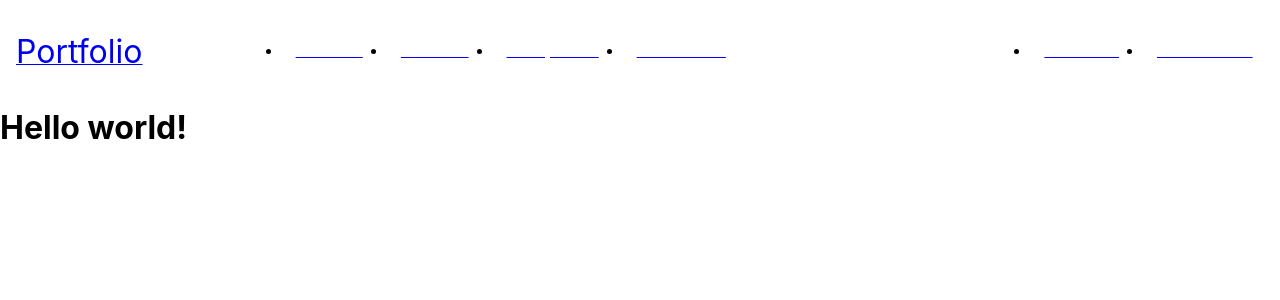
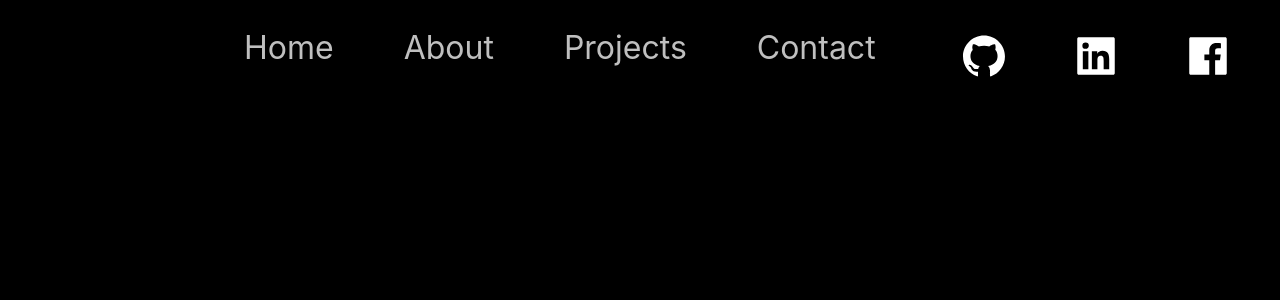
Before and after one commit to zamircohen/react_portfolio, a React (Create React App) app: page / in a window 1280 px wide. Shown: the top 300 px of the page. Built offline with nearby package versions, Linux system fonts and the light colour scheme.

Commit message:
Created a Header component with functional navigation bar

```diff
--- a/src/App.js
+++ b/src/App.js
@@ -1,15 +1,15 @@
 import React from 'react';
-import Header from './components/Header/Header';
-// import { Container } from './layout/Layout';
-
+import { Routes, Route } from 'react-router-dom';
+import StartPage from './pages/StartPage';
 
 function App() {
   return (
     <div>
-      {/* <Container> */}
-        <Header />
-        <h1> Hello world! </h1>
-      {/* </Container>     */}
+      <Routes>
+        <Route path="/" element={<StartPage/>} />
+      </Routes>
+        {/* <h1> Hello world! </h1>   */}
+
     </div>
   );
 }
--- /dev/null
+++ b/src/components/Header.jsx
@@ -0,0 +1,59 @@
+import React from 'react'
+import { Link } from 'react-router-dom';
+import { Wrapper, NavLink, Div1, Div2, Div3, Span, SocialIcons  } from './HeaderStyles';
+import { AiFillFacebook, AiFillGithub, AiFillLinkedin } from 'react-icons/ai';
+
+
+export default function Header() {
+    return (
+
+    <Wrapper>
+        <Div1>
+            {/* <Link to="/">
+                <a style={{ textDecoration: "none", display: "flex", alignItems: "center", color: "white", marginBottom: "20px" }}>
+                    <Span> Portfolio </Span>
+                </a>
+            </Link> */}
+        </Div1>
+
+        <Div2>
+            <li>
+                <Link style={{textDecoration: 'none'}} to="#home">
+                    <NavLink> Home </NavLink>
+                </Link>
+            </li>
+            <li>
+                <Link style={{textDecoration: 'none'}} to="#about">
+                    <NavLink> About </NavLink>
+                </Link>
+            </li>
+            <li>
+                <Link style={{textDecoration: 'none'}} to="#projects">
+                    <NavLink> Projects </NavLink>
+                </Link>
+            </li>
+            <li>
+                <Link style={{textDecoration: 'none'}} to="#contact">
+                    <NavLink> Contact </NavLink>
+                </Link>
+            </li>
+        </Div2>
+
+        <Div3>
+            <SocialIcons style={{textDecoration: 'none'}} to="https://github.com/zamircohen" target="_blank">
+                <AiFillGithub size="3rem"/>
+            </SocialIcons>
+
+            <SocialIcons style={{textDecoration: 'none'}} to="https://www.linkedin.com/in/zamircohen/" target="_blank">
+                <AiFillLinkedin size="3rem"/>
+            </SocialIcons>
+
+            <SocialIcons style={{textDecoration: 'none'}} to="https://www.linkedin.com/in/zamircohen/" target="_blank">
+                <AiFillFacebook size="3rem"/>
+            </SocialIcons>
+        </Div3>
+
+    </Wrapper>
+
+    )
+}
--- a/src/components/Header/Header.jsx
+++ /dev/null
@@ -1,52 +0,0 @@
-import React from 'react'
-import { Link } from 'react-router-dom';
-import { Wrapper, NavLink, Div1, Div2, Div3, Span  } from './HeaderStyles';
-
-const Header = () => (
-    <Wrapper>
-        <Div1>
-            <Link href="/">
-                    <Span> Portfolio </Span>
-            </Link>
-        </Div1>
-
-        <Div2>
-            <li>
-                <Link href="#home">
-                    <NavLink> Home </NavLink>
-                </Link>
-            </li>
-            <li>
-                <Link href="#about">
-                    <NavLink> About </NavLink>
-                </Link>
-            </li>
-            <li>
-                <Link href="#projects">
-                    <NavLink> Projects </NavLink>
-                </Link>
-            </li>
-            <li>
-                <Link href="#contact">
-                    <NavLink> Contact </NavLink>
-                </Link>
-            </li>
-        </Div2>
-
-        <Div3>
-            <li>
-                <Link href="https://github.com/zamircohen" target="blank">
-                    <NavLink> Github </NavLink>
-                </Link>
-            </li>
-            <li>
-                <Link href="https://www.linkedin.com/in/zamircohen/" target="blank">
-                    <NavLink> LinkedIn </NavLink>
-                </Link>
-            </li>
-        </Div3>
-
-    </Wrapper>
-);
-
-export default Header;
--- a/src/components/Header/HeaderStyles.jsx
+++ b/src/components/HeaderStyles.jsx
@@ -19,13 +19,14 @@ export const Div1 = styled.div`
     display: flex;
     flex-direction: row;
     align-content: center;
+    list-style: none;
 `;
 
 export const Div2 = styled.div`
     grid-area: 1 / 2 / 2 / 4;
     display: flex;
-    flex-direction: row;
     align-content: space-around;
+    list-style: none;
 `;
 
 export const Div3 = styled.div`
@@ -33,17 +34,32 @@ export const Div3 = styled.div`
     display: flex;
     flex-direction: row;
     align-content: space-around;
+    list-style: none;
 `;
 
 export const NavLink = styled.a`
-    font-size: 1.5rem;
-    line-height: 2rem;
-    padding: 0.5rem;
+    font-size: 2rem;
+    line-height: 32px;
+    padding-right: 70px;
+    color: rgba(255, 255, 255, 0.75);
+    transition: 0.4s ease;
+
+    &:hover {
+    color: rgba(255, 255, 255, 255);
+    opacity: 1;
+    cursor: pointer;
+    }
+`
+
+export const SocialIcons = styled.a`
+    transition: 0.3s ease-in-out;
     color: white;
-    transition: all 0.3s ease-in-out;
+    border-radius: 50px;
+    padding: 2rem;
+    padding-top: 0;
+
     &:hover {
-        color: #f5f5f5;
-        background: #2f2f2f;
+        transform: scale(1.2);
         cursor: pointer;
     }
-`;
+`
--- a/src/index.css
+++ b/src/index.css
@@ -5,6 +5,7 @@ body {
     sans-serif;
   -webkit-font-smoothing: antialiased;
   -moz-osx-font-smoothing: grayscale;
+  background-color: black;
 }
 
 code {
--- /dev/null
+++ b/src/pages/StartPage.jsx
@@ -0,0 +1,11 @@
+import React from 'react'
+import Header from '../components/Header'
+
+export default function StartPage() {
+  return (
+    <div>
+        <Header />
+
+    </div>
+  )
+}
```
Also changed, not shown: src/App.css (+4 -4 lines), src/layout/Layout.jsx (deleted, +0 -7 lines), 1 other file (tests, documents, lock files or other folders).
